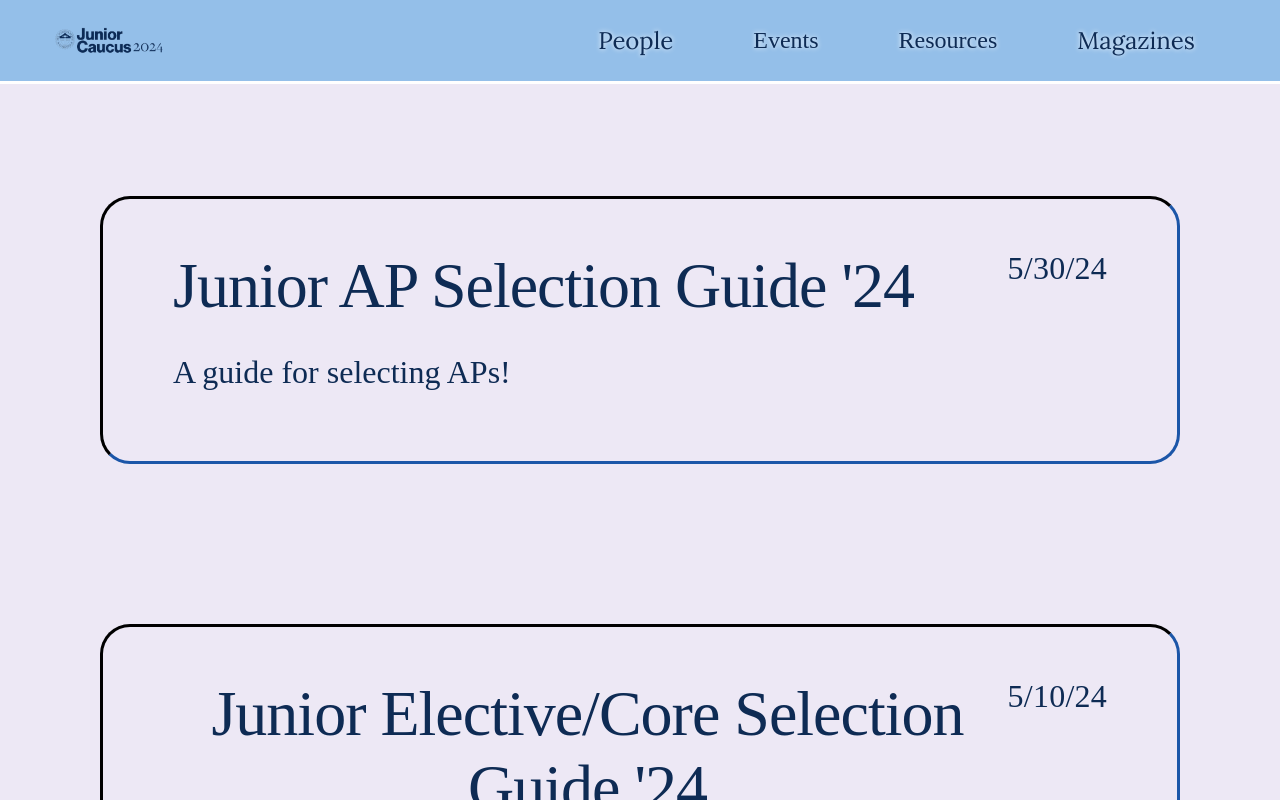
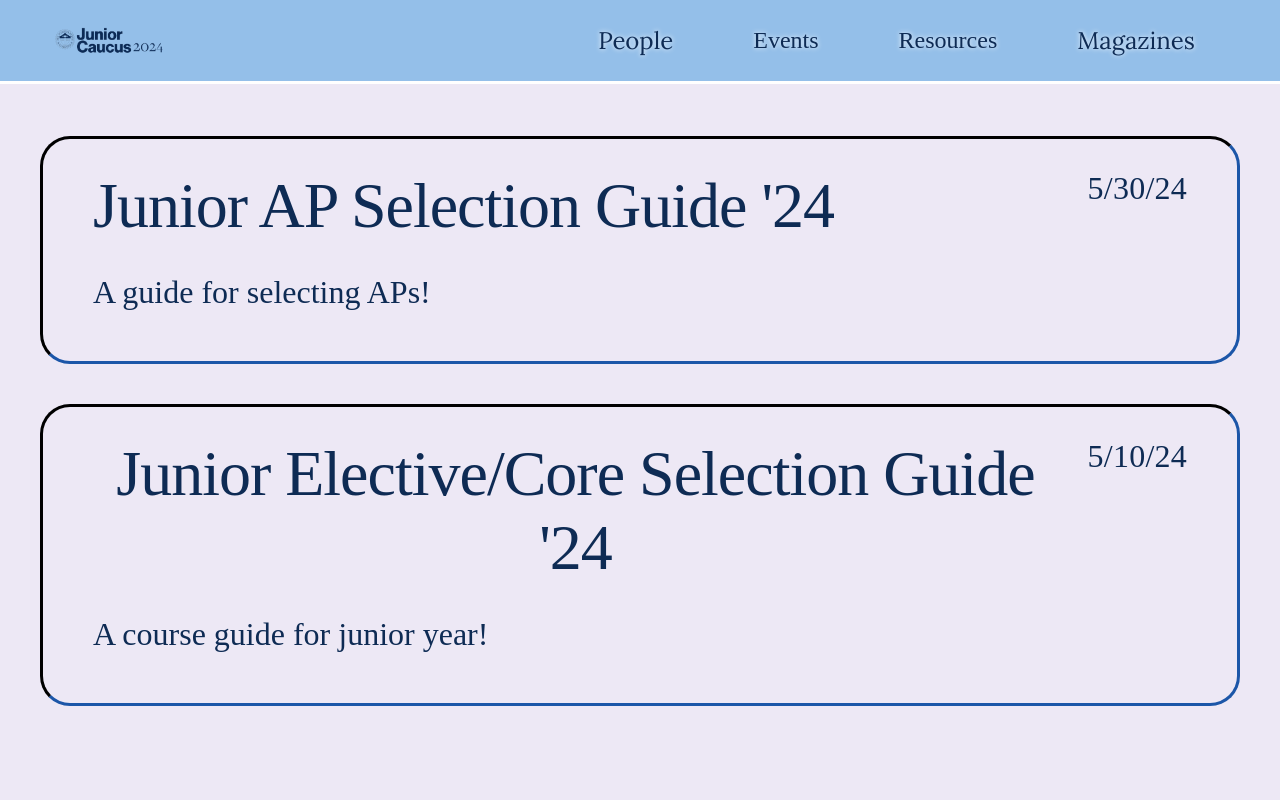
Before and after one commit to Rahuldeb5/junior.stuysu.org, a React (Create React App) app: page /guides in a window 1280 px wide. Shown: the top 800 px of the page. Built offline with nearby package versions, Linux system fonts and the light colour scheme; a web font is replaced by a local one.

Commit message:
decreased spacing between boxes

```diff
--- a/src/comps/GuideCard.css
+++ b/src/comps/GuideCard.css
@@ -49,9 +49,7 @@
     border-style: inset;
     border-radius: 30px;
     border-color: #0e2b54;
-    padding: 20px;
     border-width: 3px;
-    margin-bottom: 60px;
 }
 .guide-card:hover{
     background-color: white;
--- a/src/pages/Guides.css
+++ b/src/pages/Guides.css
@@ -32,7 +32,7 @@ body {
 .content {
   display: flex;
   flex-direction: column; /* Stack sections vertically */
-  padding: 50px;
+  padding: 20px;
   width: 100%;
   box-sizing: border-box;
 }
```
